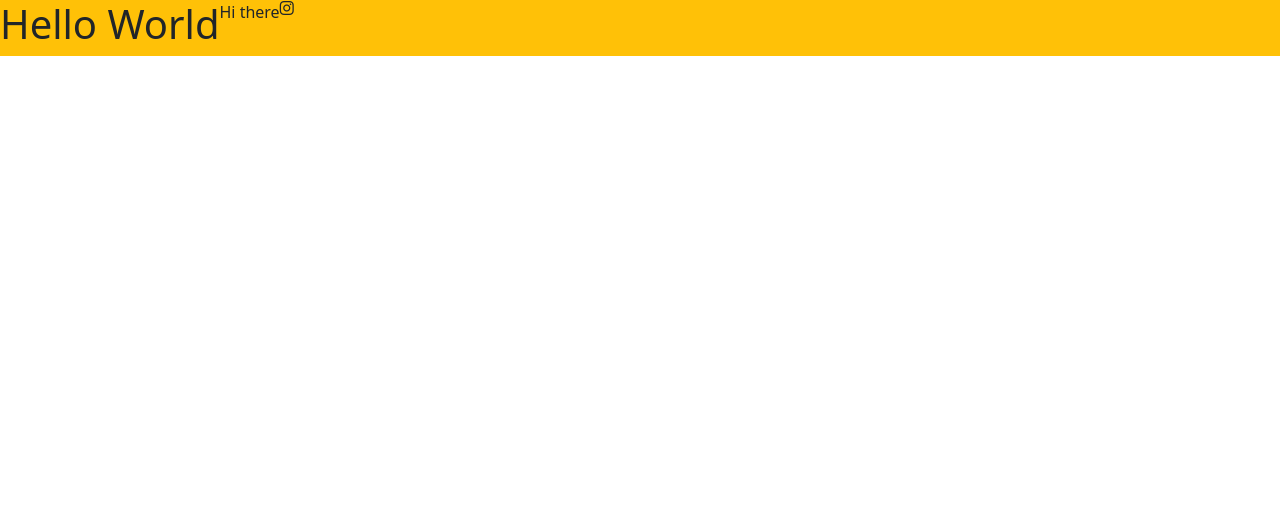
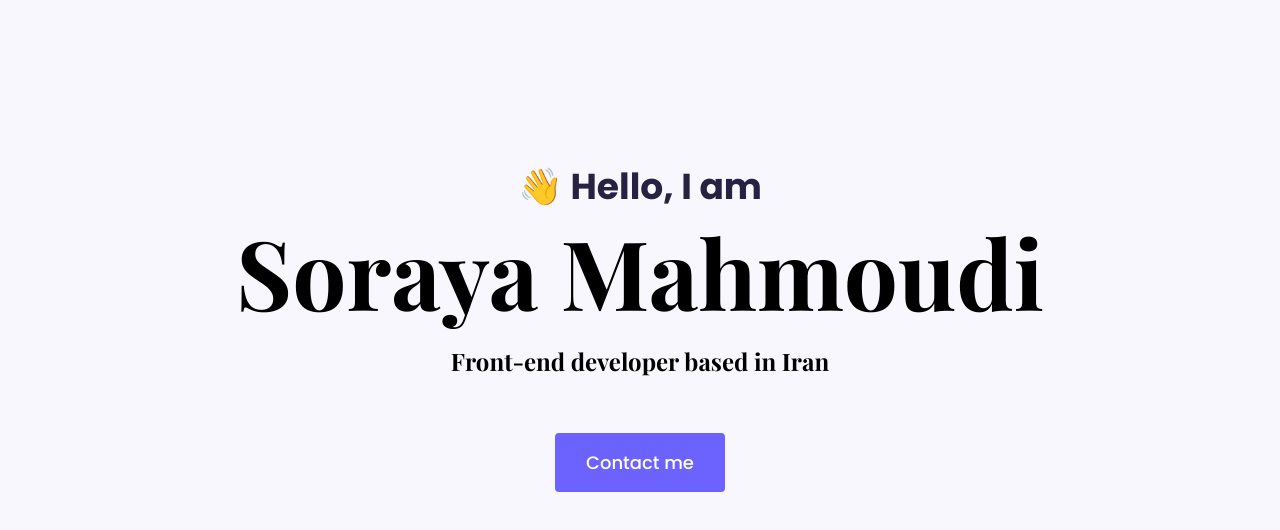
Before and after one commit to Soraya1987/portfolio-project, a plain HTML site: page index.html in a window 1280 px wide. Drawn offline with nearby package versions, Linux system fonts and the light colour scheme; a web font is replaced by a local one.

Commit message:
Added some styles

```diff
--- a/index.html
+++ b/index.html
@@ -13,7 +13,7 @@
     <link rel="preconnect" href="https://fonts.gstatic.com" crossorigin>
     <link href="https://fonts.googleapis.com/css2?family=Akaya+Telivigala&family=Indie+Flower&family=Playfair+Display:wght@700&family=Poppins:wght@500;700&display=swap"
                 rel="stylesheet">
-    <link rel="stylesheet" href="styles.css">
+    <link rel="stylesheet" href="styles/portfolio.css">
 
     <script src="https://cdn.jsdelivr.net/npm/bootstrap@5.1.3/dist/js/bootstrap.bundle.min.js"
             integrity="sha384-ka7Sk0Gln4gmtz2MlQnikT1wXgYsOg+OMhuP+IlRH9sENBO0LRn5q+8nbTov4+1p"
@@ -23,11 +23,17 @@
 
 </head>
 <body>
-    <div class="d-flex bg-warning">
-      <h1>Hello World</h1>
-      <p>Hi there</p>
-    <i class="fa-brands fa-instagram"></i>
-    </div>
-
+ <div class="hero">
+     <p>👋 Hello, I am</p>
+     <h1>Soraya Mahmoudi</h1>
+     <h2 class="mb-5">
+         Front-end developer based in Iran
+     </h2>
+     <div>
+        <a href="#" class="btn btn-branding">
+            Contact me
+        </a>
+     </div>
+ </div>
 </body>
 </html>
--- a/styles/portfolio.css
+++ b/styles/portfolio.css
@@ -1,9 +1,57 @@
+:root{
+    --branding-color:#6c63ff;
+    --secondary-color:#f9f7fe;
+    --heading-font-family:"Playfair Display",serif;
+    --default-font-family:"Poppins",sans-serif;
+}
+
+body{
+    font-family: var(--default-font-family);
+}
+
+h1,
+h2,
+h3,
+h4,
+h5,
+h6{
+color: black;
+font-family:var(--heading-font-family);
+font-weight: bold;
+}
 
 h1{
-font-family: 'Playfair Display',serif;
-font-weight: bold;
+    font-size: 96px;
 }
 p{
-font-family: 'Poppins',sans-serif;
 font-weight: normal;
 }
+
+.hero{
+    background: var(--secondary-color);
+    text-align: center;
+    padding: 160px 20px;
+}
+
+.hero p{
+    font-size: 36px;
+    font-weight: bold;
+    margin: 0;
+    color: #272142;
+}
+
+.hero h2{
+    font-family: var(--heading-font-family);
+    font-weight: normal;
+    line-height: 2;
+    font-size: 24px;
+}
+
+.btn-branding{
+    background: var(--branding-color);
+    border-radius: 4px;
+    color: white;
+    font-size: 18px;
+    line-height: 27px;
+    padding: 15px 30px;
+}
```
